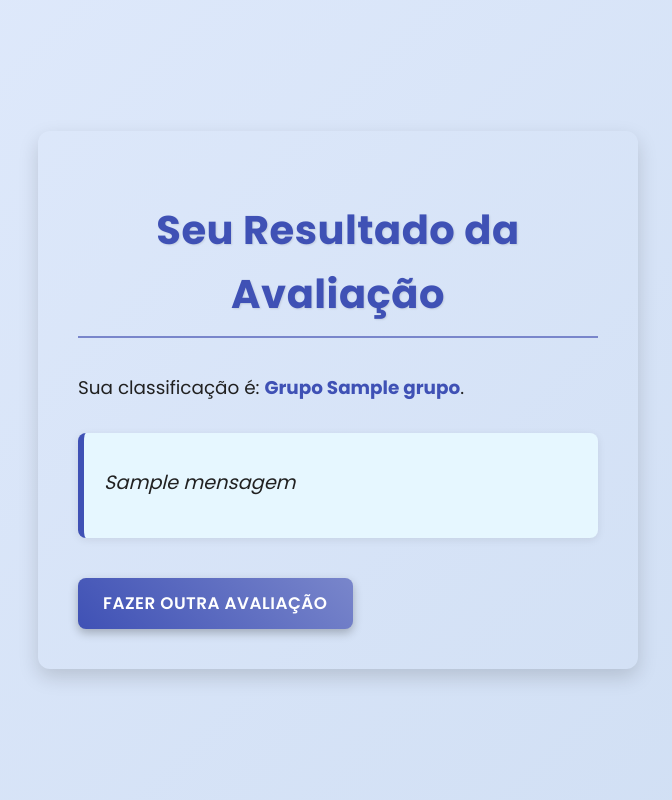
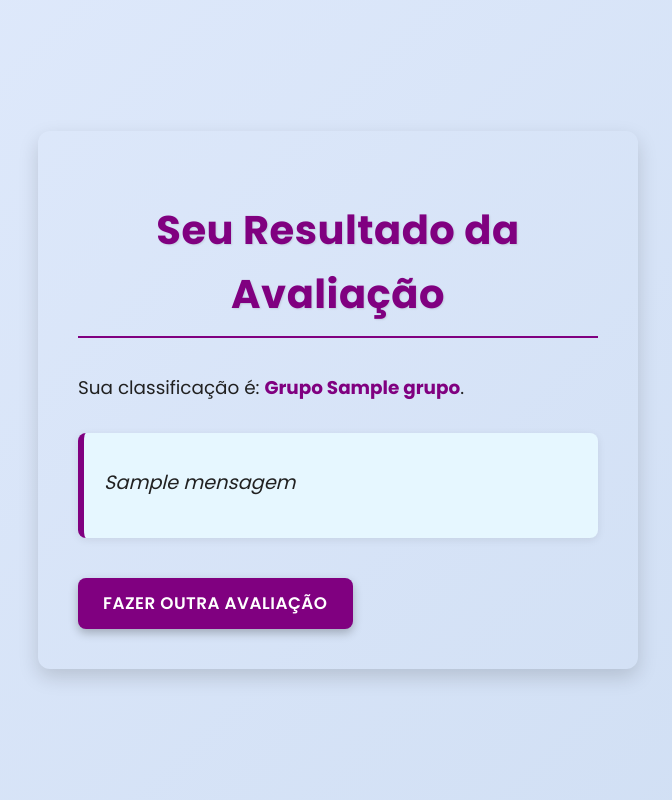
Before and after one commit to 916dudz/FormsPerform, a Flask app: template templates/resultado.html in a window 1280 px wide. Shown: the whole page, without its empty margins (302-974 px from the left). Run offline with Flask 3, Linux system fonts and the light colour scheme; the template is opened without the code that fills it: most values are stand-ins (such as "Sample title", 1, 10 or a date in 2020).

Commit message:
Update style.css

```diff
--- a/static/style.css
+++ b/static/style.css
@@ -3,9 +3,9 @@
 
 :root {
     /* Cores principais - Paleta um pouco mais rica */
-    --primary-color: #3f51b5; /* Azul índigo */
-    --primary-dark: #303f9f; /* Azul índigo mais escuro para hover */
-    --primary-light: #7986cb; /* Azul índigo mais claro */
+    --primary-color: #800080; /* Azul índigo */
+    --primary-dark: #350035; /* Azul índigo mais escuro para hover */
+    --primary-light: #800080; /* Azul índigo mais claro */
     --accent-color: #ff4081; /* Rosa vibrante para acentos */
     --secondary-color: #6C757D; /* Cinza para textos secundários */
     --background-light: #F0F2F5; /* Fundo mais suave, cinza claro */
@@ -13,7 +13,7 @@
     --text-color: #212121; /* Texto principal mais escuro */
     --light-text-color: #ffffff; /* Texto claro (para botões) */
     --border-color: #D2D6DC; /* Cor da borda suave */
-    --focus-border: #8092ff; /* Cor da borda no foco */
+    --focus-border: #800080; /* Cor da borda no foco */
     --success-color: #4CAF50; /* Verde para sucesso */
     --error-color: #F44336; /* Vermelho para erro */
 
@@ -22,7 +22,7 @@
     --shadow-medium: rgba(0, 0, 0, 0.15);
     --shadow-hover: rgba(0, 0, 0, 0.25);
     --shadow-button: rgba(0, 0, 0, 0.25);
-    --focus-shadow: rgba(63, 81, 181, 0.35);
+    --focus-shadow: rgba(206, 2, 224, 0.35);
 }
 
 body {
@@ -67,7 +64,7 @@ body {
 }
 
 h1, h2 {
-    color: var(--primary-color);
+    color: #800080;
     text-align: center;
     margin-bottom: 30px;
     font-weight: 700;
@@ -78,7 +75,7 @@ h1, h2 {
 h1 {
     font-size: 2.5em;
     padding-bottom: 10px;
-    border-bottom: 2px solid var(--primary-light);
+    border-bottom: 2px solid #800080;
     margin-bottom: 35px;
 }
 
```
Also changed, not shown: other parts of static/style.css (+53 -19 lines).
